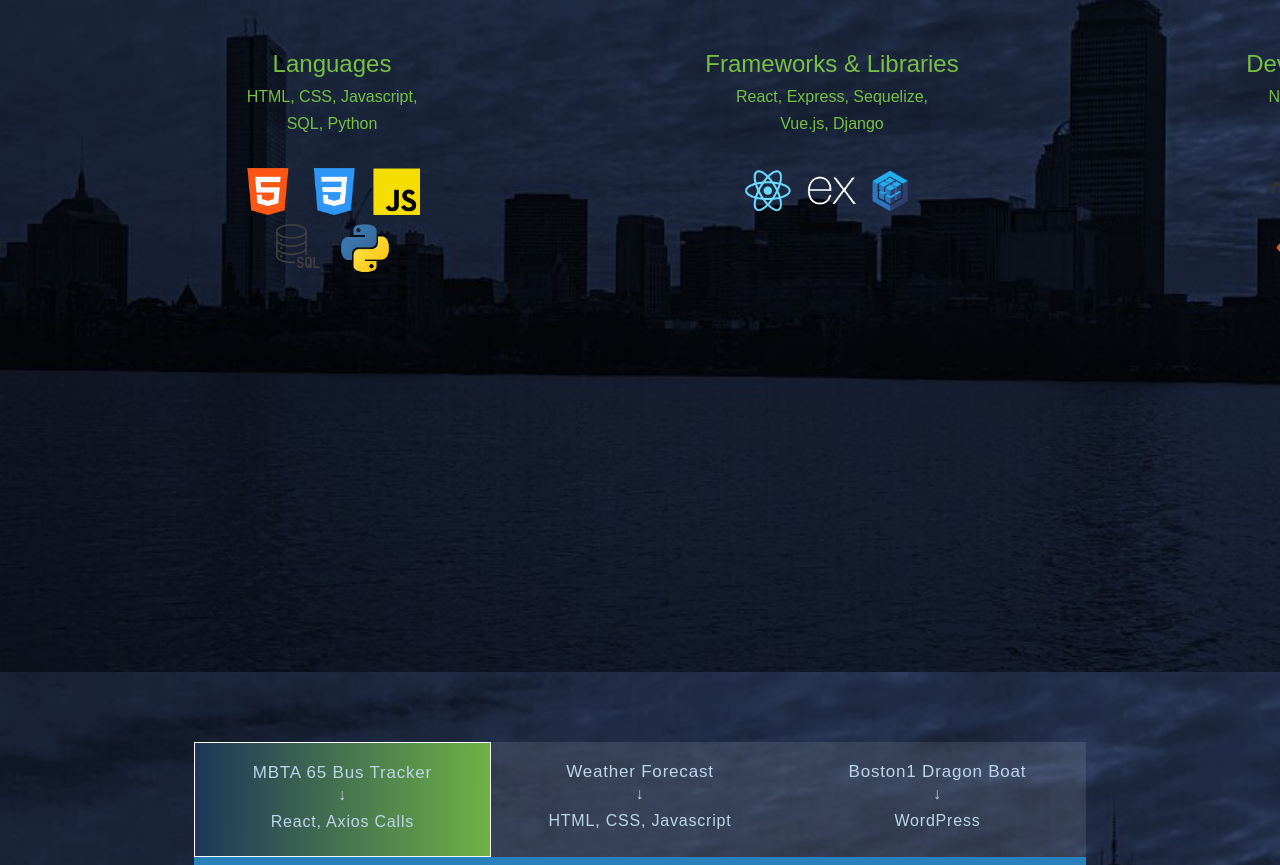
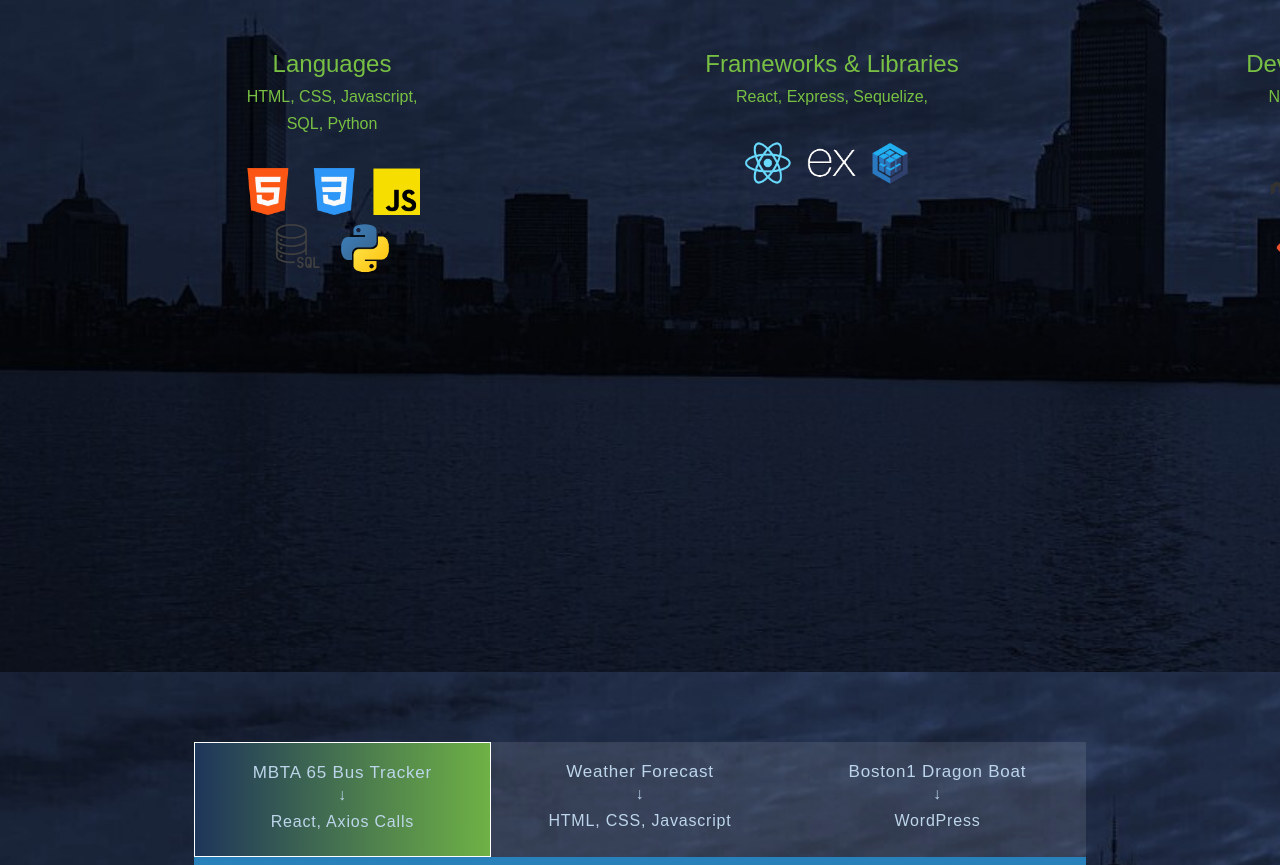
Before and after one commit to BChan26/React-Bootstrap-Portfolio, a React (Create React App) app in the folder my-app/: page / in a window 1280 px wide. Shown: the part 1036-1901 px from the top of the page. Built offline with nearby package versions, Linux system fonts and the light colour scheme; the HTML template or start-up script is replaced by a standard one.

Commit message:
updated skills section accordingly

```diff
--- a/my-app/src/components/Skills.js
+++ b/my-app/src/components/Skills.js
@@ -23,7 +23,7 @@ export const Skills = () => {
                             <div id="frameworksAndLibraries">
                                 <h4>Frameworks & Libraries</h4>
                                 <h6>React, Express, Sequelize,</h6>
-                                <h6>Vue.js, Django</h6>
+                                {/* <h6>Vue.js, Django</h6> */}
                                 <img id="frameworksLibraries" src={FrameworksLibraries} alt="Frameworks and Libraries"/>
                             </div>
 
```
